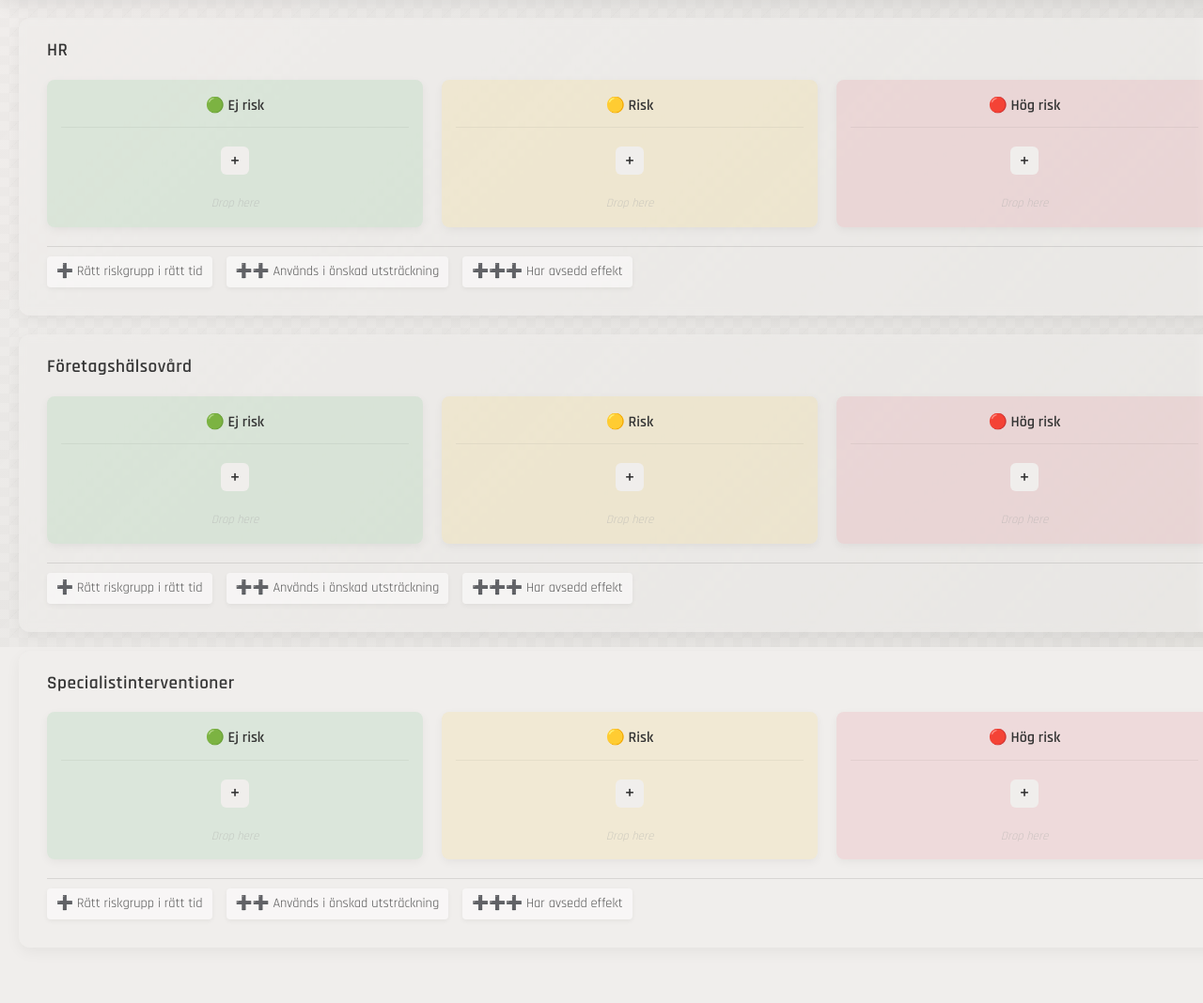
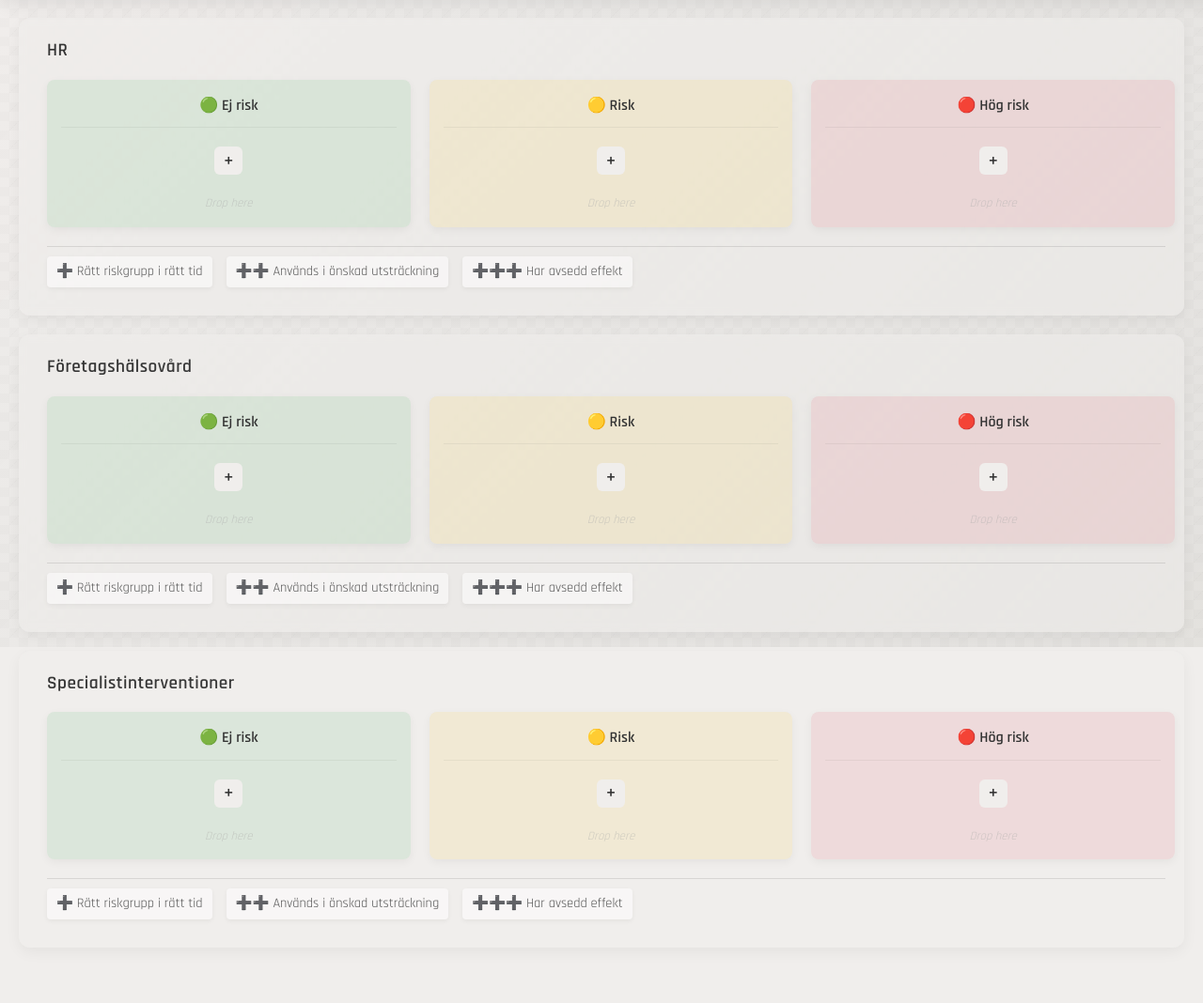
Before and after one commit to Erik-Sention/Sention-Kartl-ggning, a Flask app: page /home/grupp in a window 1280 px wide. Shown: the part 111-1179 px from the top of the page at 94% size. Run offline with Flask 2, Linux system fonts and the light colour scheme; the visitor is signed in with stand-in values (Sample User, id 1); data that the repository does not hold is empty; some libraries are stand-ins or nearby versions.

Commit message:
Update index.html

```diff
--- a/templates/index.html
+++ b/templates/index.html
@@ -213,6 +213,8 @@
         .entity-row {
             margin: 20px;
             width: calc(100% - 40px); /* Full width minus margins */
+            max-width: 100%;
+            box-sizing: border-box;
         }
 
         .risk-columns {
@@ -288,7 +290,7 @@
 
         /* Status message styles */
         .status-message {
-            margin-top: 15px;
+            margin: 15px 20px;
             padding: 10px;
             border-radius: 4px;
             display: none;
@@ -309,7 +311,7 @@
         /* Auto-save indicator */
         .auto-save-indicator {
             display: inline-block;
-            margin: 15px;
+            margin: 15px 20px;
             font-size: 0.9rem;
             color: #6c757d;
         }
@@ -640,6 +642,13 @@
                 transform: translateX(0);
                 opacity: 1;
             }
+        }
+
+        /* Container styles to ensure consistent margins */
+        .container {
+            margin: 0 20px;
+            width: calc(100% - 40px);
+            box-sizing: border-box;
         }
     </style>
 </head>
```
